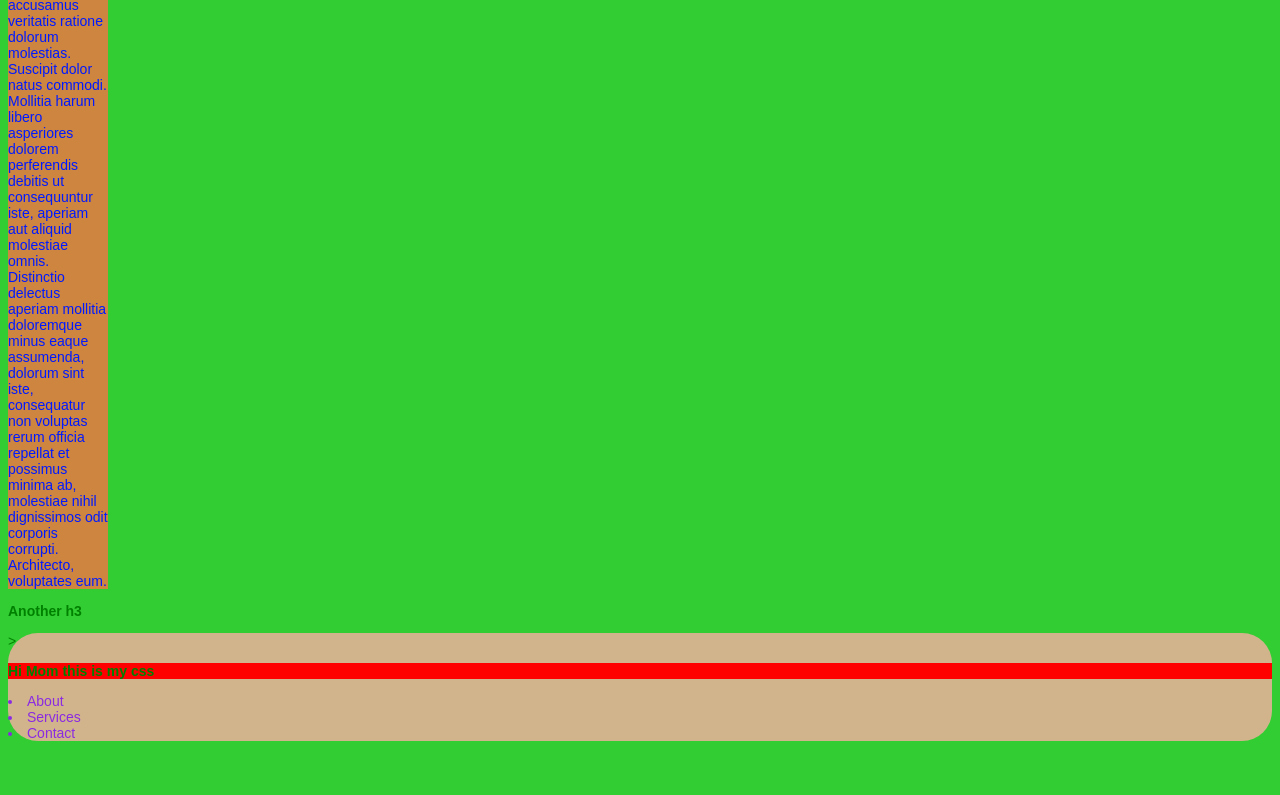
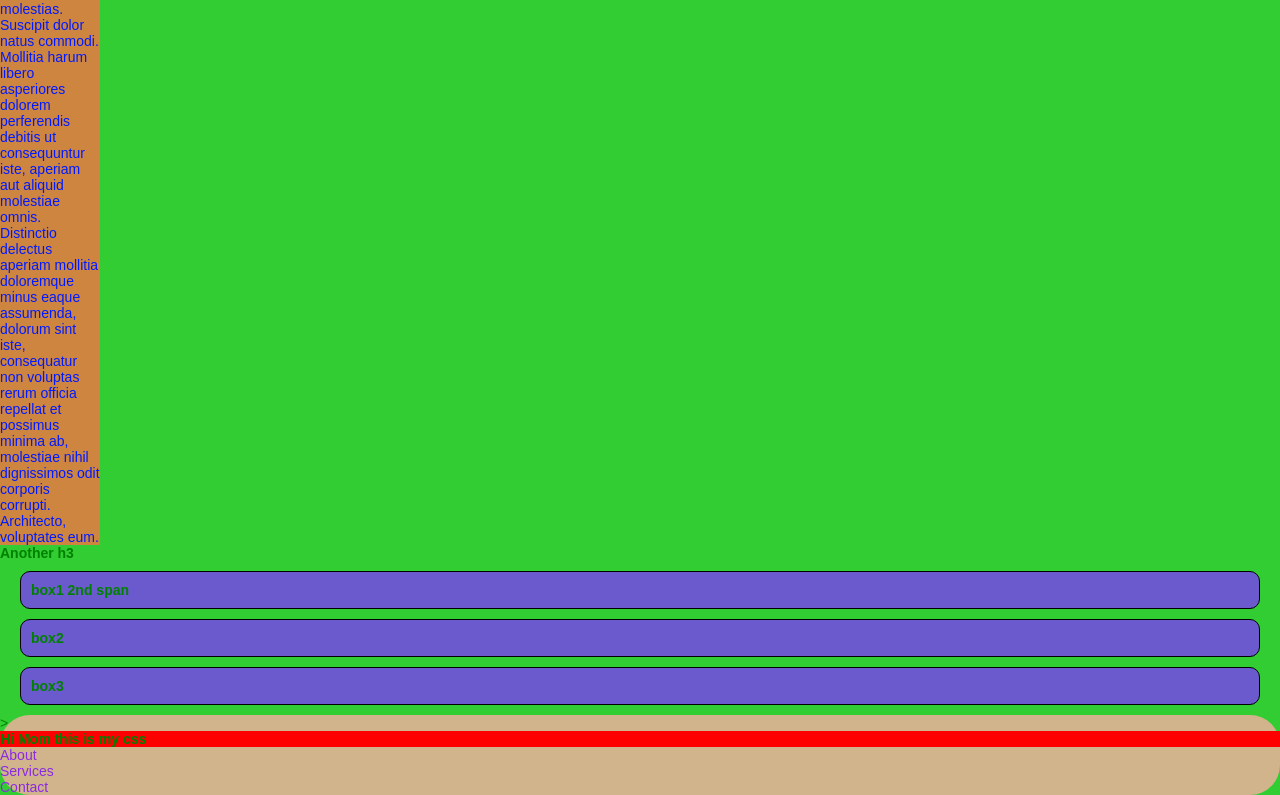
Before and after one commit to GKaytukov/css-intro-, a plain HTML site: page index.html in a window 1280 px wide. Shown: the part 995-1790 px from the top of the page. Before the commit the page ends 1744 px from the top, so only its background shows below. Drawn offline with Linux system fonts and the light colour scheme.

Commit message:
updating code

```diff
--- a/index.html
+++ b/index.html
@@ -8,60 +8,9 @@
     <title>Intro to CSS</title>
     <link rel="stylesheet" href="styles.css">
 </head>
-<!-- <style>
-    in-file styles
-    * {
-        /* color: green; */
-        color: green;
-        font-family: Arial, Helvetica, sans-serif;
-        font-size: 14px;
-
-    }
-
-    body {
-
-        background-color: rgb(255, 255, 255);
-    }
-
-    /* id selector */
-    #contact {
-        background-color: brown;
-    }
-
-    p {
-
-        color: rgb(0, 26, 255);
-    }
-    /* id selector */
-    .my-ps {
-
-        background-color: peru;
-    }
-
-    .my-width {
-
-    width: 100px;
-    }
-
-    li {
-
-        color: blueviolet;
-    }
-
-    footer {
-        background-color:tan;
-        border-radius: 30px;
-    }
-/* child selector*/
-    footer > h3 {
-        background-color: red;
-    }
-
-    footer > ul > li {
-
-        color: blueviolet;
-    }
-</style> -->
+<style>
+    /*infile styles*/
+</style>
 
 <body>
     <header>
@@ -74,7 +23,7 @@
         </nav>
     </header>
     <button onclick="handleColorChange()">press me</button>
-    <button onclick="handleColorChange()">Show Alert</button>
+    <button onclick="handleAlert()">Show Alert</button>
     <p class="my-ps my-width">
         Lorem ipsum dolor sit amet, consectetur adipisicing elit. Consequuntur modi doloremque, laborum neque voluptatem
         molestias adipisci maxime autem eos nisi quas minima esse, obcaecati quod, eum officiis dicta labore nesciunt.
@@ -90,38 +39,26 @@
         Architecto, voluptates eum.
     </p>
     <h3>Another h3</h3>
+
+    <main>
+        <div class="box">
+        <span>box1</span>
+        <span> 2nd span</span>
+        </div>
+
+        <div class="box"><span>box2</span></div>
+        <div class="box"><span>box3</span></div>
+    </main>
     <footer>>
         <h3>Hi Mom this is my css</h3>
-            <li>About</li>
-            <li>Services</li>
-            <li>Contact</li>
+        <ul>
+        <li>About</li>
+        <li>Services</li>
+        <li>Contact</li>
         </ul>
     </footer>
 
-    <script>
-
-        const family = [
-            {
-                dad: true,
-                name: 'Joe',
-                job: 'mechanic',
-            },
-            {
-                kid1: 'Mia',
-                pet: 'fish'
-            }
-
-
-        ]
-        console.log('hey class here is my fam', family)
-
-        document.getElementById('contact').style.color = 'purple'
-
-        const handleColorChange = () => {
-
-            console.log('changing color')
-        }
-    </script src="scripts.js"></script>
+    <script src="scripts.js"></script>
 </body>
 
 </html>
--- a/styles.css
+++ b/styles.css
@@ -1,3 +1,12 @@
+/*normalizing our css */
+*,
+*::after,
+*::before {
+    margin: 0;
+    padding: 0;
+    box-sizing: inherit;
+}
+
 
     * {
         /* color: green; */
@@ -32,6 +41,34 @@
     width: 100px;
     }
 
+    .box {
+        color: white;
+        font-weight: 600;
+        background-color: slateblue;
+        /*padding-top: 10px;
+        padding-right: 10px;
+        padding-bottom: 10px;
+        padding-left 10px*/
+        padding: 10px;
+        /*border-color: black;
+        border-style: solid;
+        border-width: 3px;*/
+        border: solid 1px black;
+        border-radius: 10px;
+
+        margin-top: 10px;
+        margin-right: 20px;
+        margin-bottom: 10px;
+
+        /*margin-top: 10px;
+        margin-right: 20 px;
+        margin-bottom: 10px;
+        margin-left: 20px;*/
+
+        /* margin: 10px 20px 10px 20px; */
+        margin: 10px 20px;
+    }
+
     li {
 
         color: blueviolet;
```
